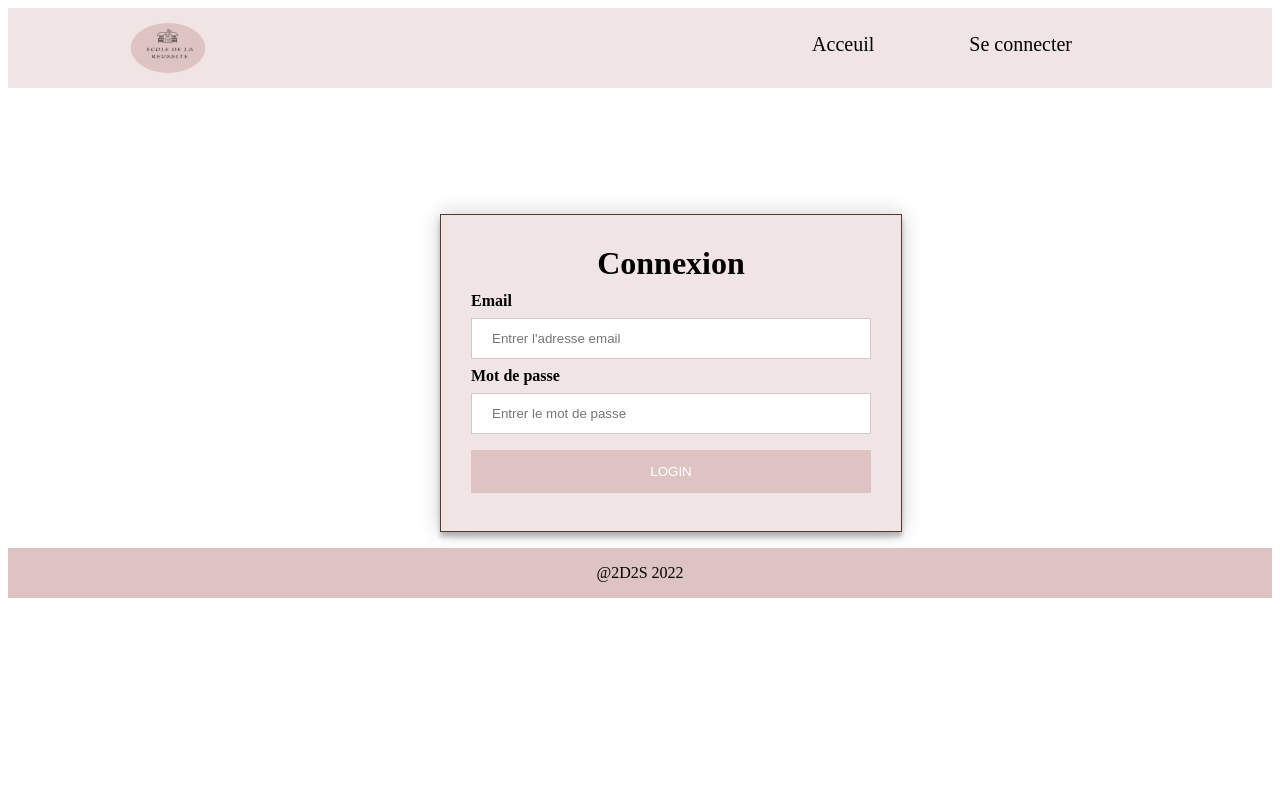
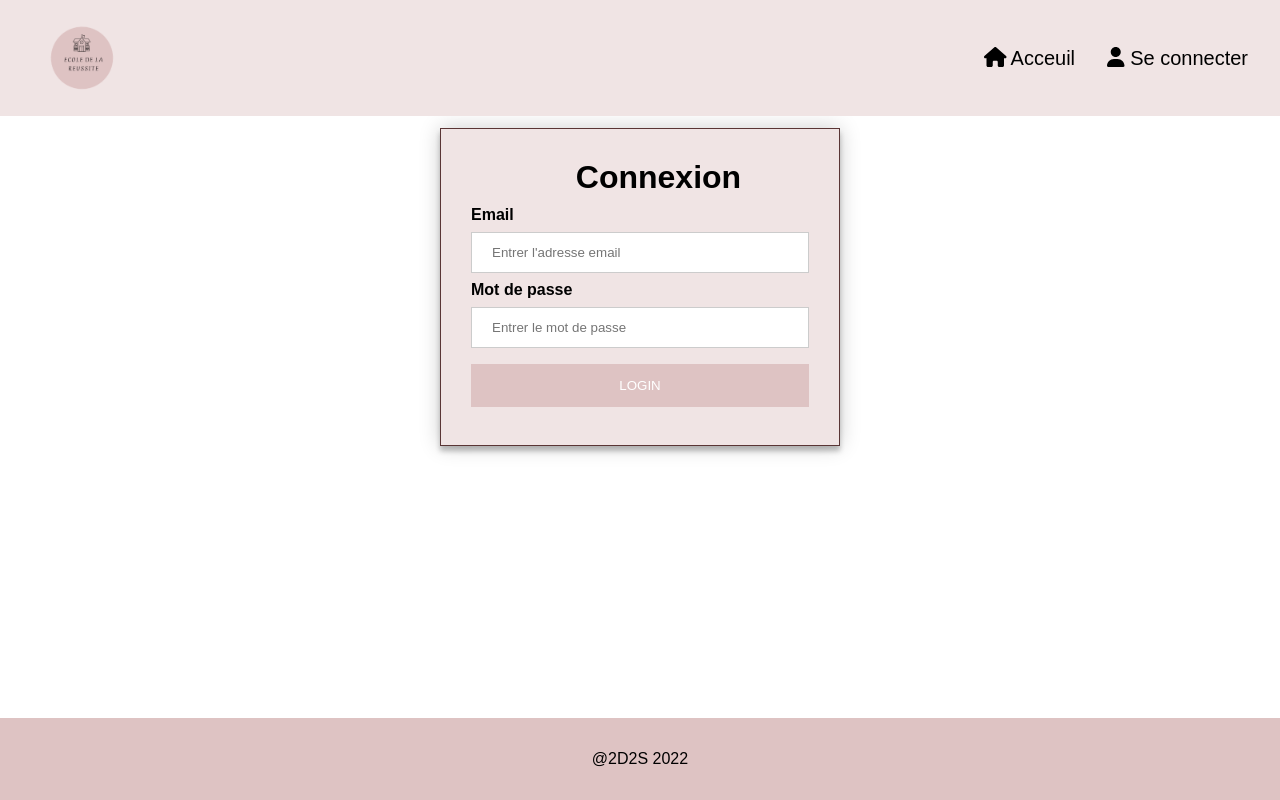
Before and after one commit to mouhamed1296/ecole_la_reussite, a PHP site: page /projet_gestion_ecole/connexion in a window 1280 px wide. Run offline with PHP 8.4, Linux system fonts and the light colour scheme.

Commit message:
reponsive et getion des erreurs de connexion

```diff
--- a/views/connection.php
+++ b/views/connection.php
@@ -1,17 +1,27 @@
 <?php
 session_start();
+$erreur_email = null;
+$erreur_mdp = null;
+
+if (isset($_GET["erreur_email"])) {
+    $erreur_email = $_GET["erreur_email"];
+}
+if (isset($_GET['erreur_mdp'])) {
+    $erreur_mdp = $_GET["erreur_mdp"];
+}
+
+function afficherErreur($erreur) {
+    if (isset($erreur)) {
+        echo "<p style='color:red'>".$erreur."</p>";
+    }
+}
 ?>
 <html>
 
-<head>
-    <meta charset="utf-8">
-    <!-- importer le fichier de style -->
-    <link rel="stylesheet" href="css/connection.css" media="screen" type="text/css" />
-    <link rel="stylesheet" href="css/index.css">
-</head>
+<?php include_once "head.php" ?>
 
 <body>
-<?php
+    <?php
 include_once "header.php";
 ?>
     <div id="container">
@@ -19,20 +29,13 @@
 
         <form action="controllers/login.php" method="POST">
             <h1>Connexion</h1>
-
             <label><b>Email</b></label>
             <input type="text" placeholder="Entrer l'adresse email" name="email" required>
-
+            <?php afficherErreur($erreur_email); ?>
             <label><b>Mot de passe</b></label>
-            <input type="password" placeholder="Entrer le mot de passe" name="mdp" required>
-
+            <input type="password" placeholder="Entrer le mot de passe" name="mdp">
+            <?php afficherErreur($erreur_mdp); ?>
             <input type="submit" id='submit' value='LOGIN'>
-            <?php
-                if(isset($_SESSION['erreur'])){
-                    $err = $_SESSION['erreur'];
-                    echo "<p style='color:red'>Utilisateur ou mot de passe incorrect</p>";
-                }
-                ?>
         </form>
     </div>
     <?php
--- a/views/css/index.css
+++ b/views/css/index.css
@@ -1,52 +1,102 @@
+* {
+  box-sizing: border-box;
+}
+body {
+  margin: 0;
+  padding: 0;
+  font-family: Arial, Helvetica, sans-serif;
+  background-color: white;
+  height: auto;
+}
 header{
   background-color: #f0e4e4;
+  position: fixed;
+  top: 0;
+  left: 0;
   width: 100%;
-    height: 80px;
+  height: auto;
+  display: flex;
+  justify-content: space-between;
+   padding: 0.5rem 2rem 0.5rem 2rem;
+   align-items: center;
+}
 
-}a{
-    text-decoration: none;
-    color: black;
-
-}#logo{
-    width: 120px;
-    height: 80px;
-    margin-left: 100px;
-
-}.acceuil{
-    float: right;
-    gap: 95px;
+#logo{
+  width: 100px;
+  height: 100px;
+}
+.acceuil{
     display: flex;
     justify-content: center;
-    margin-top: 25px;
-    margin-right: 200px;
-    font-size: 20px;
+    gap: 2rem;
+}
 
-}ul {
+.acceuil li {
   list-style-type: none;
   margin: 0;
   padding: 0;
+}
 
-  }#photo{
-    height: 350px;
-    width: 100%;
-padding: 12px;
-margin: 5px;
-margin-left: -12px;
+.acceuil li a {
+  text-decoration: none;
+  color: black;
+  font-size: 20px;
 }
-  h1{
- display: flex;
- justify-content: center;
+
+#desc {
+  padding: 2rem 10rem 2rem 10rem;
+  margin-top: 7rem;
 }
-  section{
-    width: 80%;
-    margin-left: 123px;
+
+#desc p {
+  margin-bottom: 10rem;
 }
-  footer{
-    background-color: #dec3c3;
-    height: 50px;
+
+#hero {
   display: flex;
   justify-content: center;
   align-items: center;
-  }body{
-    background-color: white;
 }
+
+#photo{
+  max-height: 500px;
+  width: 100%;
+  object-fit: cover;
+}
+
+h1{
+  text-align: center;
+}
+footer {
+  background-color: #dec3c3;
+  display: flex;
+  justify-content: center;
+  align-items: center;
+  position: fixed;
+  left: 0;
+  bottom: 0;
+  width: 100%;
+}
+
+footer p {
+  padding: 1rem;
+}
+
+@media screen and (max-width: 1024px) {
+  #desc {
+    padding: 1rem 2rem 1rem 2rem;
+  }
+}
+
+@media screen and (max-width: 475px) {
+  .menu-text {
+    display: none;
+  }
+  header {
+    padding: 0.2rem 1rem 0.2rem 1rem;
+  }
+  #logo {
+    width: 80px;
+    height: 80px;
+  }
+}
--- a/views/footer.php
+++ b/views/footer.php
@@ -1,3 +1,3 @@
 <footer>
-<p>@2D2S 2022</p>
+    <p>@2D2S 2022</p>
 </footer>
--- a/views/head.php
+++ b/views/head.php
@@ -0,0 +1,14 @@
+<head>
+    <meta charset="UTF-8">
+    <meta http-equiv="X-UA-Compatible" content="IE=edge">
+    <meta name="viewport" content="width=device-width, initial-scale=1.0">
+    <title>Document</title>
+    <link rel="stylesheet" href="https://cdnjs.cloudflare.com/ajax/libs/font-awesome/6.2.0/css/all.min.css"
+        integrity="sha512-xh6O/CkQoPOWDdYTDqeRdPCVd1SpvCA9XXcUnZS2FmJNp1coAFzvtCN9BmamE+4aHK8yyUHUSCcJHgXloTyT2A=="
+        crossorigin="anonymous" referrerpolicy="no-referrer" />
+    <script defer src="https://cdnjs.cloudflare.com/ajax/libs/font-awesome/6.2.0/js/all.min.js"
+        integrity="sha512-naukR7I+Nk6gp7p5TMA4ycgfxaZBJ7MO5iC3Fp6ySQyKFHOGfpkSZkYVWV5R7u7cfAicxanwYQ5D1e17EfJcMA=="
+        crossorigin="anonymous" referrerpolicy="no-referrer"></script>
+    <link rel="stylesheet" href="css/connection.css" media="screen" type="text/css" />
+    <link rel="stylesheet" href="css/index.css">
+</head>
--- a/views/header.php
+++ b/views/header.php
@@ -1,12 +1,18 @@
+<header class="header">
+    <img src="images/logo.png" alt="logo" id="logo">
+    <ul class="acceuil">
+        <li>
+            <a href="/projet_gestion_ecole/acceuil">
+                <i class="fa-solid fa-house"></i>
+                <span class="menu-text">Acceuil</span>
+            </a>
+        </li>
 
-<header class="header">
-
-   <img src="images/logo.png" alt="logo" id="logo">
-<ul class="acceuil">
-
-     <a href="/projet_gestion_ecole/acceuil"> <i class="fa-solid fa-house"></i> Acceuil</a>
-     <a href="/projet_gestion_ecole/connexion"><i class="fa-solid fa-user"></i> Se connecter</a>
-
-</ul>
-
+        <li>
+            <a href="/projet_gestion_ecole/connexion">
+                <i class="fa-solid fa-user"></i>
+                <span class="menu-text">Se connecter</span>
+            </a>
+        </li>
+    </ul>
 </header>
```
Also changed, not shown: controllers/login.php (+23 -18 lines), views/index.php (+10 -19 lines). Lines whose indentation alone changed are shown as unchanged.
